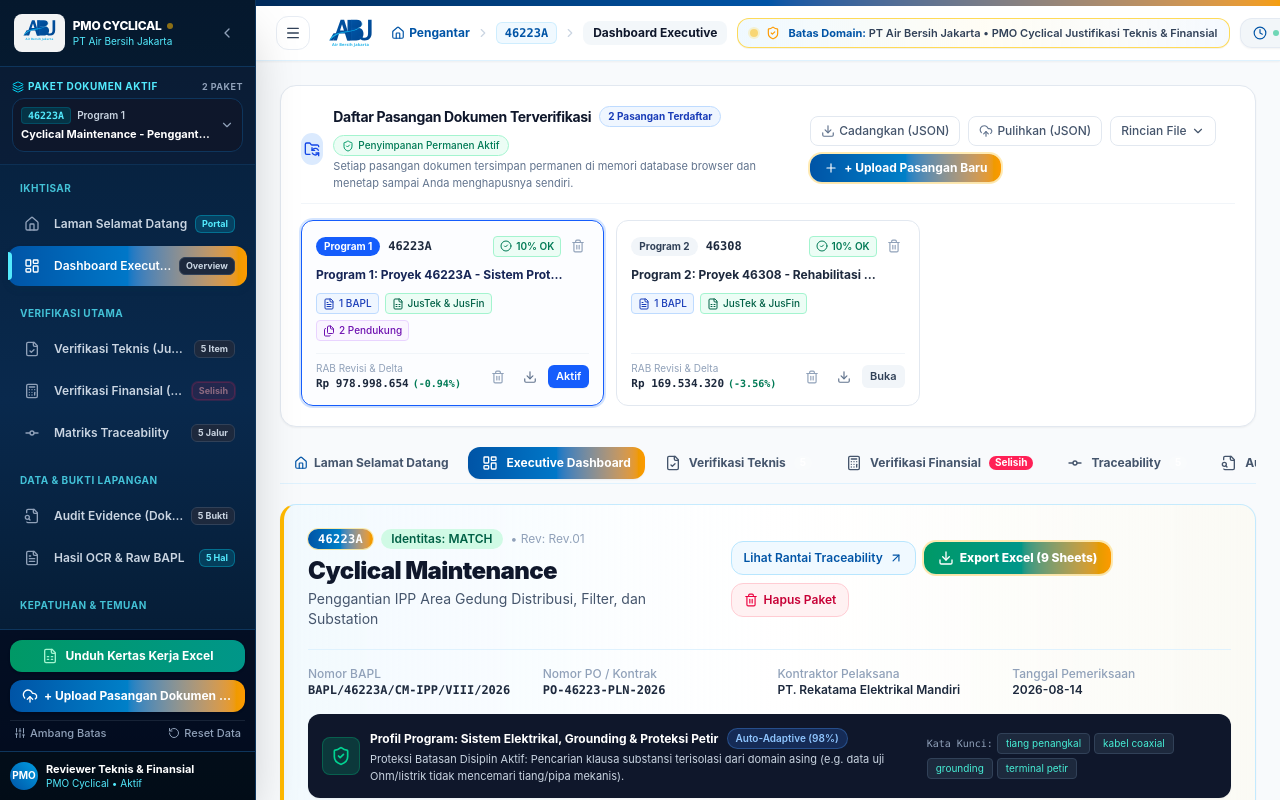
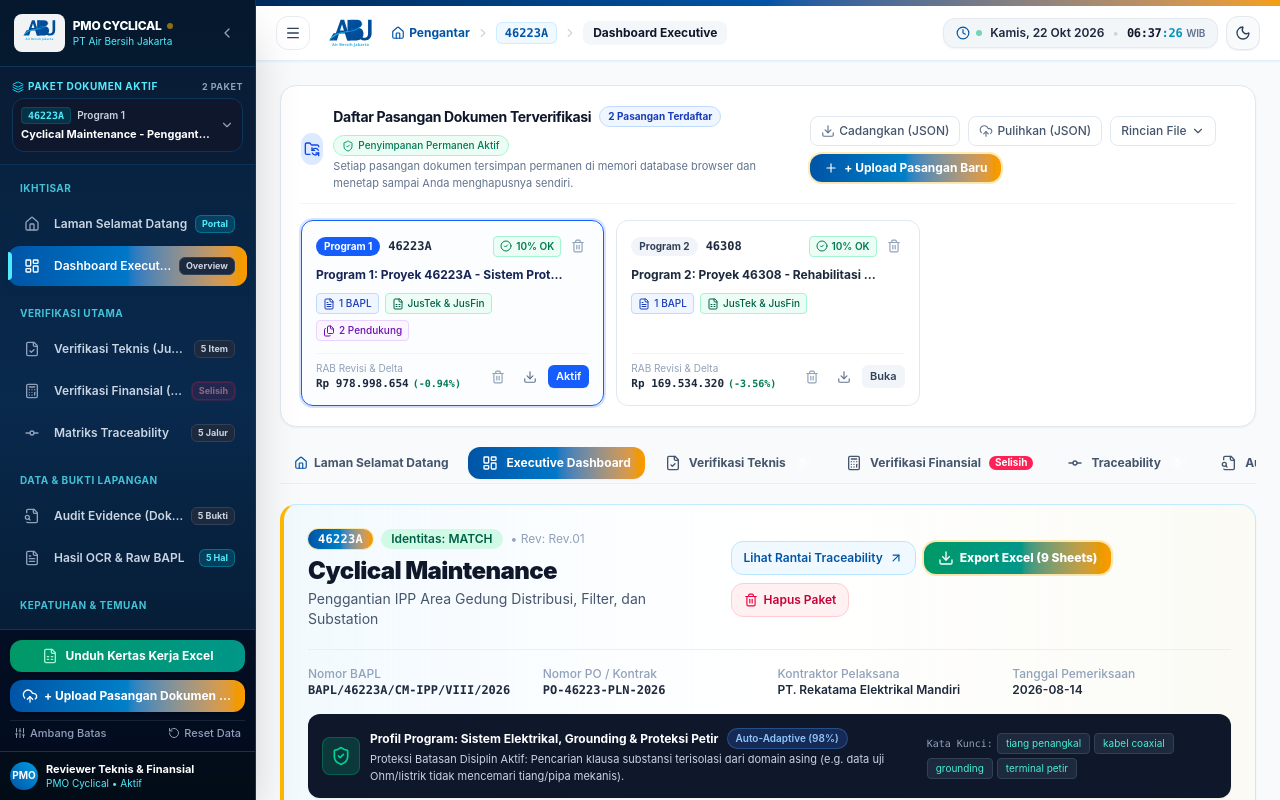
Before and after one commit to umiaisyeah/improvesmopmo, a React (Vite) app: page / in a window 1280 px wide. Both pictures are taken after a click on the button "Masuk ke Dashboard". Shown: the top 800 px of the page. Built offline with nearby package versions, Linux system fonts and the light colour scheme.

Commit message:
refactor(ui): remove domain boundary indicator from header
Remove the header domain boundary section to reduce visual clutter and increase the z-index of the header for better layering.

```diff
--- a/src/components/Header.tsx
+++ b/src/components/Header.tsx
@@ -42,7 +42,7 @@
   return (
     <header
       id="app-header"
-      className="bg-white/95 dark:bg-slate-900/95 backdrop-blur-md border-b border-sky-100 dark:border-slate-800 sticky top-0 z-30 shadow-xs transition-colors"
+      className="bg-white/95 dark:bg-slate-900/95 backdrop-blur-md border-b border-sky-100 dark:border-slate-800 sticky top-0 z-40 shadow-xs transition-colors"
     >
       {/* Decorative top gradient line combining PT Air Bersih Jakarta Blue & Cheerful Sunny Yellow */}
       <div className="h-1.5 w-full bg-gradient-to-r from-[#002b5b] via-[#0054a6] via-[#00a3e0] to-[#f59e0b]" />
@@ -97,25 +97,7 @@
             </div>
           </div>
 
-          {/* Center: Prominent Batas Domain Indicator */}
-          <div className="flex items-center justify-center my-1 lg:my-0 flex-1 max-w-xl">
-            <div
-              id="header-domain-boundary"
-              title="Batas Domain: Verifikasi Siklis Dokumen Teknis & Finansial PT Air Bersih Jakarta"
-              className="inline-flex items-center gap-2 px-3 py-1.5 rounded-xl bg-gradient-to-r from-sky-50 via-amber-50/50 to-blue-50/60 dark:from-slate-800/90 dark:via-amber-950/30 dark:to-slate-800/90 border border-amber-300/80 dark:border-amber-500/50 text-slate-800 dark:text-slate-200 shadow-2xs text-[11px] font-semibold"
-            >
-              <div className="w-2 h-2 rounded-full bg-amber-400 animate-pulse shrink-0 ring-2 ring-amber-300/40" />
-              <ShieldCheck className="w-3.5 h-3.5 text-amber-500 dark:text-amber-400 shrink-0" />
-              <div className="truncate">
-                <span className="font-bold text-[#0054a6] dark:text-cyan-300">Batas Domain:</span>{' '}
-                <span className="text-slate-700 dark:text-slate-200">
-                  PT Air Bersih Jakarta &bull; PMO Cyclical Justifikasi Teknis &amp; Finansial
-                </span>
-              </div>
-            </div>
-          </div>
-
-          {/* Right: Only Realtime Clock and Dark/Light Mode Toggle */}
+          {/* Right: Realtime Clock and Dark/Light Mode Toggle */}
           <div className="flex items-center space-x-2 shrink-0 ml-auto">
             {/* Real-time Date and Clock */}
             <RealTimeClock className="inline-flex" />
```
